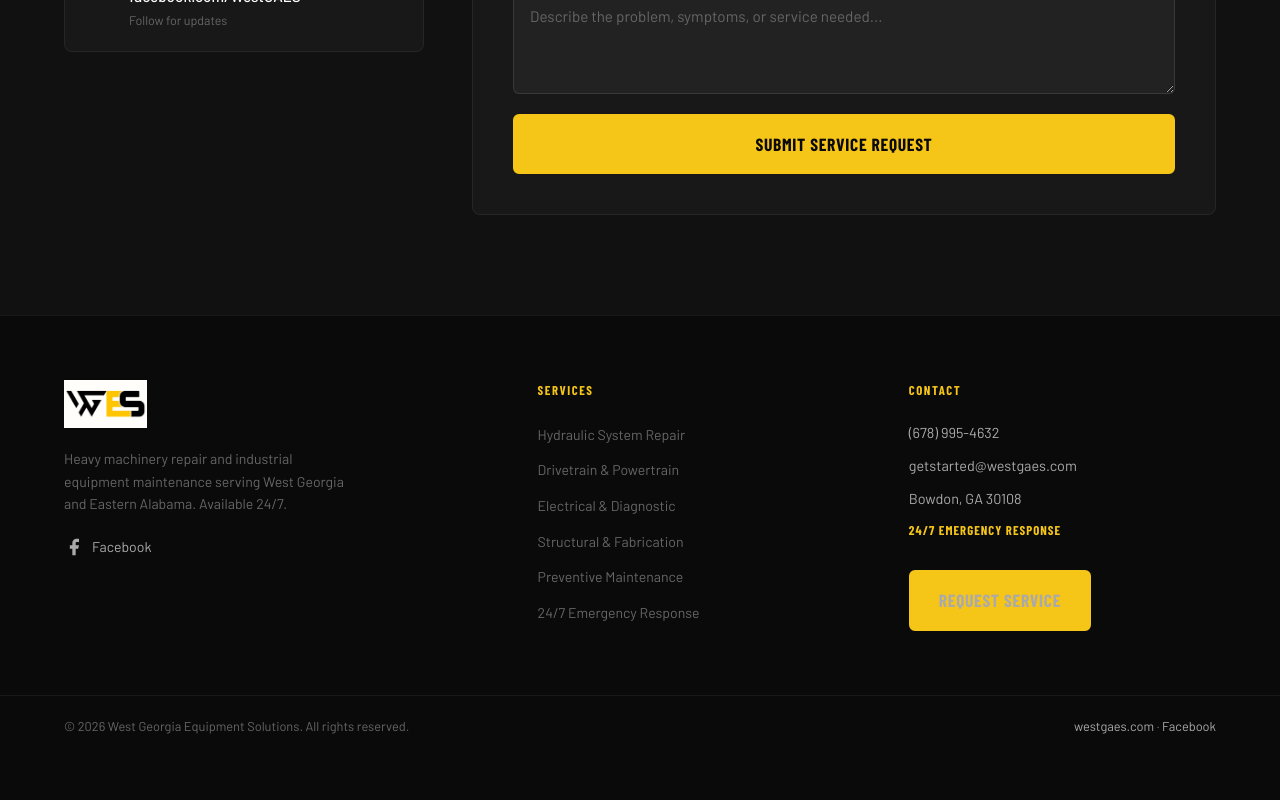
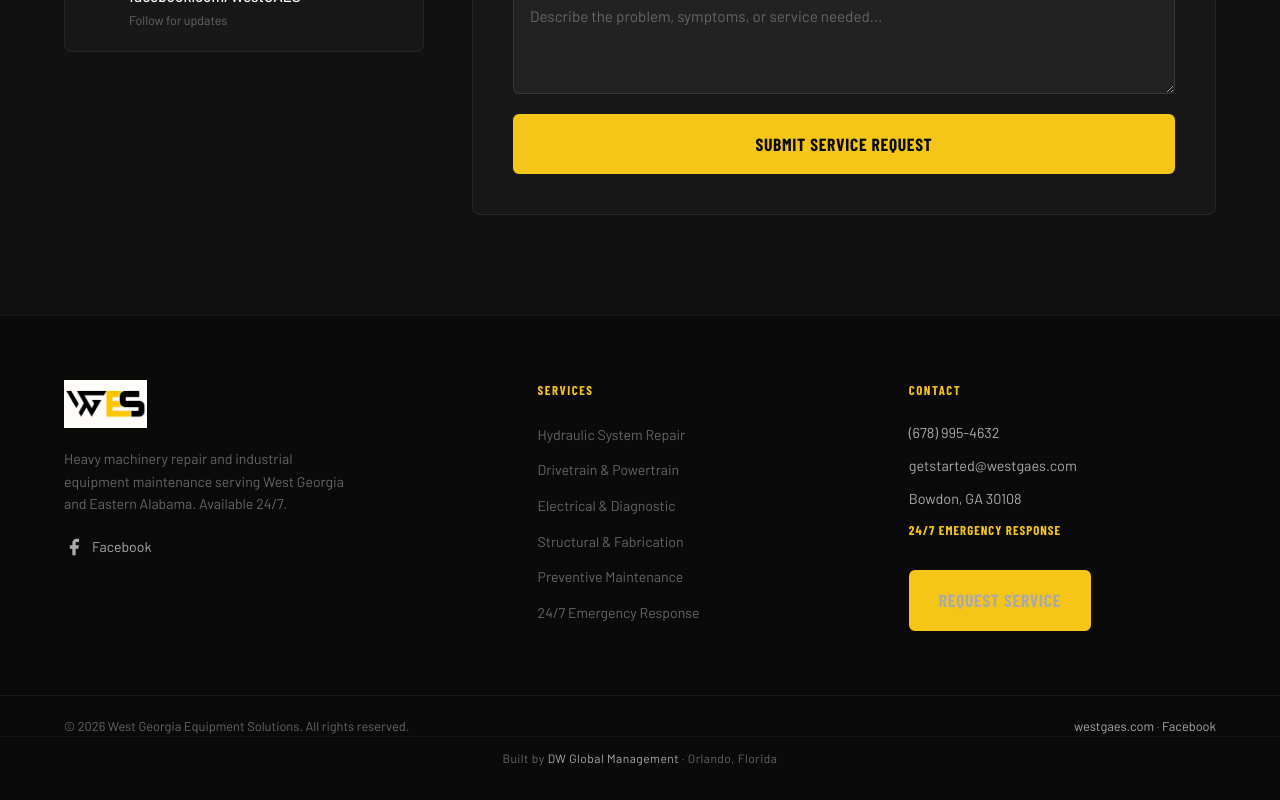
Before and after one commit to dylanwyattharris/wges-website, a React (Create React App) app: page / in a window 1280 px wide. Shown: the part 3794-4594 px from the top of the page. Before the commit the page ends 4550 px from the top, so only its background shows below. Built offline with nearby package versions, Linux system fonts and the light colour scheme; a web font is replaced by a local one.

Commit message:
Update App.js

```diff
--- a/src/App.js
+++ b/src/App.js
@@ -462,6 +462,9 @@ function Footer() {
             <a href="https://facebook.com/WestGAES" target="_blank" rel="noreferrer">Facebook</a>
           </p>
         </div>
+        <div className="footer__credit">
+          Built by <a href="https://www.dwglobalfl.com" target="_blank" rel="noreferrer">DW Global Management</a> · Orlando, Florida
+        </div>
       </div>
     </footer>
   );
```
